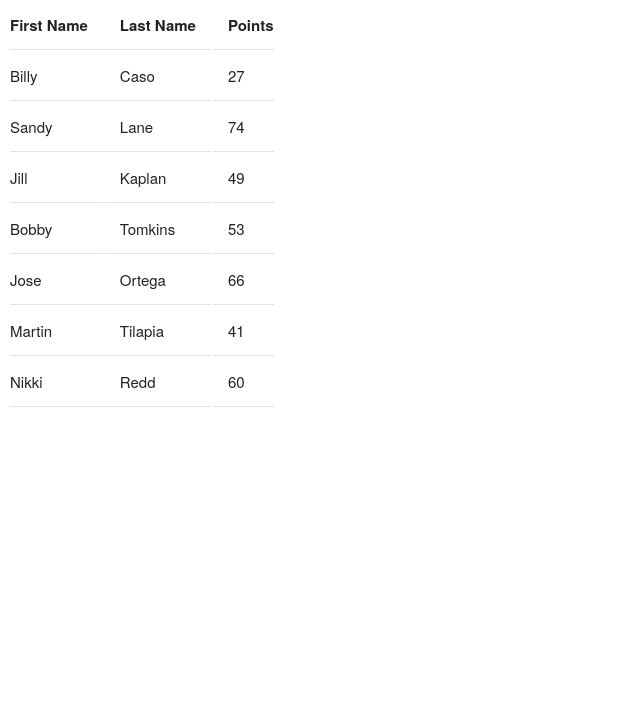
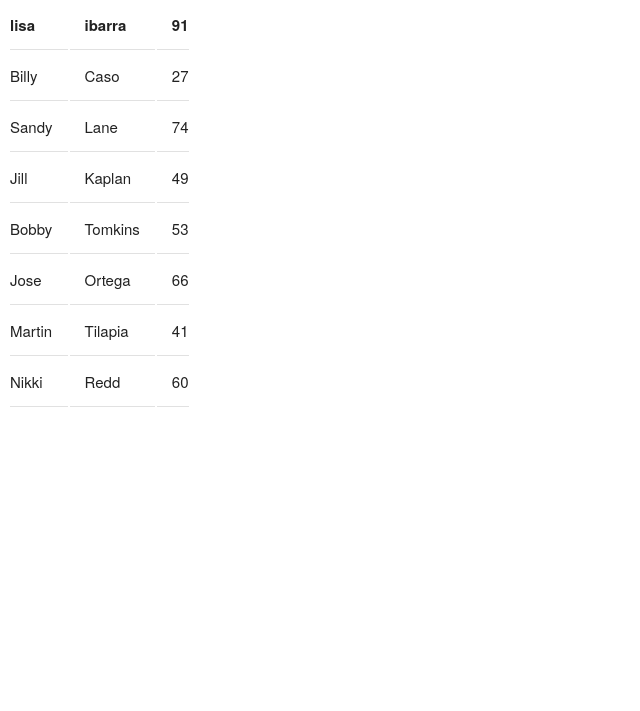
Before and after one commit to zikario/tables-for-days, a plain HTML site: page index.html in a window 1280 px wide. Shown: the part 89-800 px from the top of the page, without its empty margins (0-640 px from the left). Drawn offline with nearby package versions, Linux system fonts and the light colour scheme.

Commit message:
adding data to table

```diff
--- a/index.html
+++ b/index.html
@@ -13,9 +13,9 @@
       <table>
         <thead>
           <tr>
-            <th>First Name</th>
-            <th>Last Name</th>
-            <th>Points</th>
+            <th>lisa</th>
+            <th>ibarra</th>
+            <th>91</th>
           </tr>
         </thead>
         <tbody>
```
